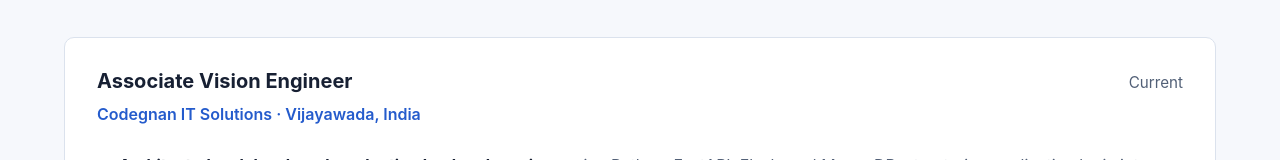
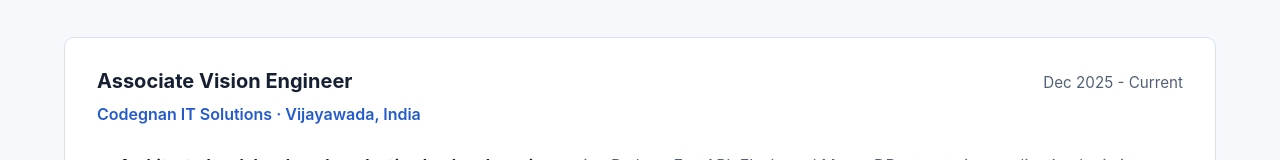
Before and after one commit to ObaidOrganization/My-Portfolio, a plain HTML site: page Index.html in a window 1280 px wide. Shown: the part 4452-4612 px from the top of the page. Drawn offline with Linux system fonts and the light colour scheme.

Commit message:
Experience date added

```diff
--- a/Index.html
+++ b/Index.html
@@ -109,7 +109,7 @@
                                 <h3>Associate Vision Engineer</h3>
                                 <div class="experience-company">Codegnan IT Solutions · Vijayawada, India</div>
                             </div>
-                            <div class="experience-date">Current</div>
+                            <div class="experience-date">Dec 2025 - Current</div>
                         </div>
                         <ul>
                             <li><strong>Architected and developed production backend services</strong> using Python, FastAPI, Flask, and MongoDB, structuring application logic into reusable components to support scalable AI, computer vision, and enterprise workflows.</li>
```
